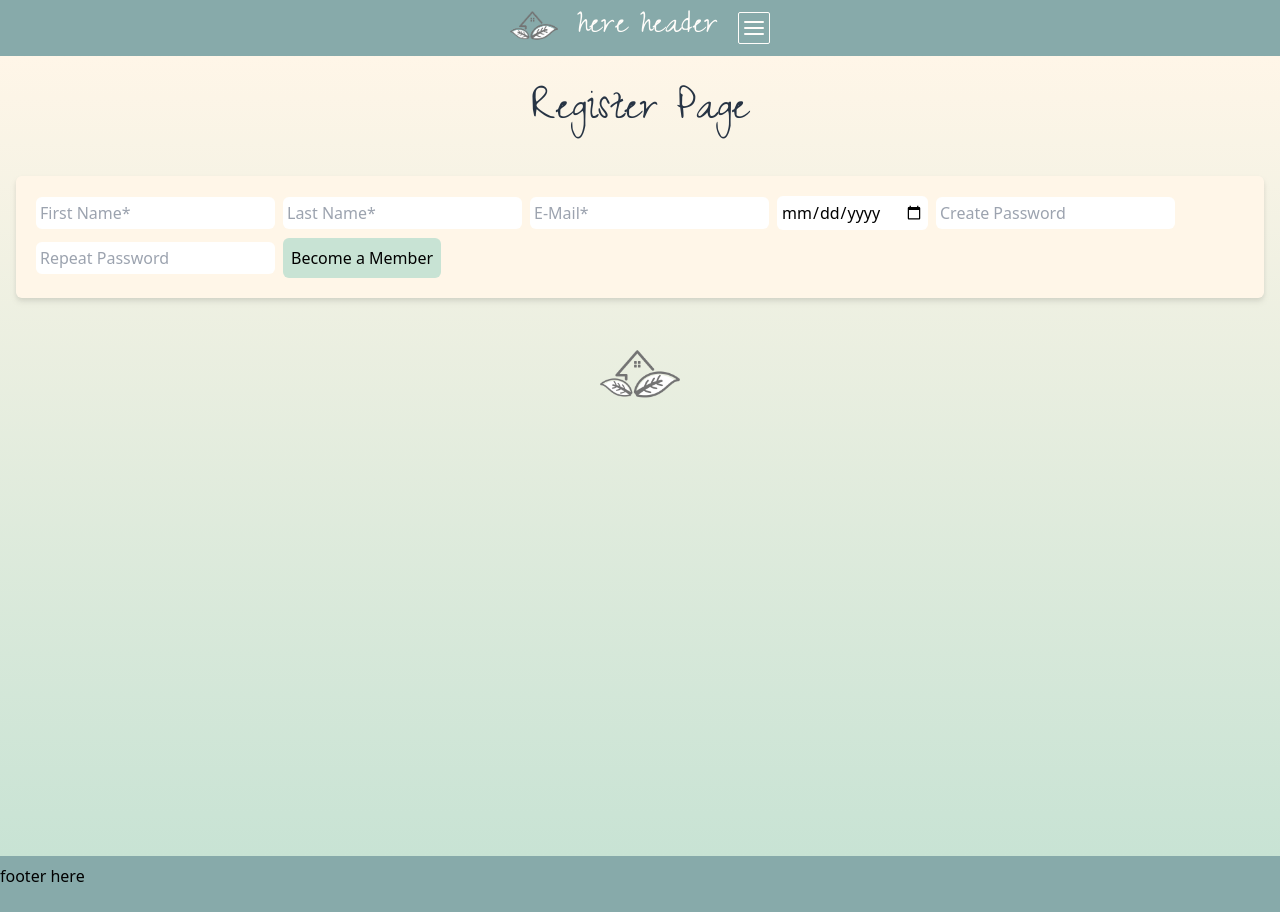
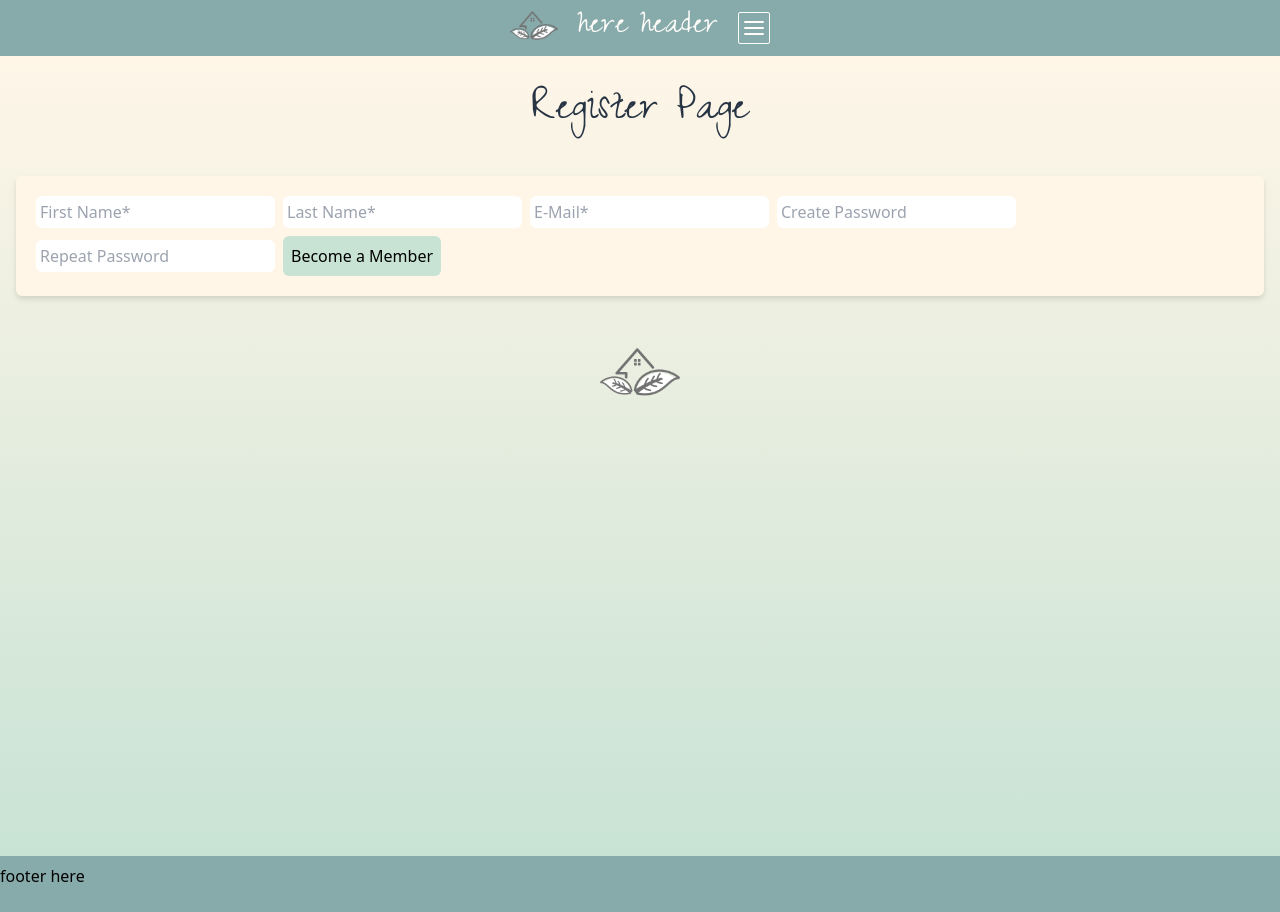
Before and after one commit to pietow/client-react, a React (Create React App) app: page /register in a window 1280 px wide. Built offline with nearby package versions, Linux system fonts and the light colour scheme.

Commit message:
feat: add blur on click

```diff
--- a/src/App.js
+++ b/src/App.js
@@ -16,6 +16,13 @@ import Dashboard from './pages/Dashboard'
 
 export default function App() {
 
+    const [toggle, setToggle] = useState(0)
+
+    const toggleBurger = (e) => { //menu visible or not?
+        e.preventDefault()
+        toggle ? setToggle(0) : setToggle(1);
+      }
+
     /* const { token, setToken } = useToken()
 
     if (!token) {
@@ -23,11 +30,11 @@ export default function App() {
     }   */
     return (
         <BrowserRouter>
-            <Header />
+            <Header toggle={toggle} setToggle={setToggle} toggleBurger={toggleBurger}/>
             <Routes>
                 <Route path="/admin" element={<Admin />} />
                 <Route path="/login" element={<Login />} />
-                <Route path="/register" element={<Register />} />
+                <Route path="/register" element={<Register toggle={toggle}/>} />
                 <Route path="/contact" element={<Contact />} />
                 <Route path="/" element={<Dashboard />} />
             </Routes>
--- a/src/components/Header.js
+++ b/src/components/Header.js
@@ -1,14 +1,14 @@
 import React, {useState} from 'react'
 import Logo from '../components/Logo'
 
-export default function Header() {
+export default function Header({toggle, setToggle, toggleBurger}) {
 
-  const [toggle, setToggle] = useState(0)
+  // const [toggle, setToggle] = useState(0)
 
-  const toggleBurger = (e) => { //menu visible or not?
-    e.preventDefault()
-    toggle ? setToggle(0) : setToggle(1);
-  }
+  // const toggleBurger = (e) => { //menu visible or not?
+  //   e.preventDefault()
+  //   toggle ? setToggle(0) : setToggle(1);
+  // }
 
   const burger = () => { //burger menu; maybe over-engineered ^^
     let rows = [];
--- a/src/pages/Register.js
+++ b/src/pages/Register.js
@@ -2,7 +2,7 @@
 import Logo_Big from '../assets/img/logo-big.png'
 import {useState} from 'react'
 
-export default function Register() {
+export default function Register({toggle}) {
 
   const [data, setData] = useState({})
 
@@ -29,6 +29,7 @@ export default function Register() {
   }
 
   return (
+    <div className={toggle ? "blur-sm" : ""}>
     <main className="flex h-screen flex-col items-center space-y-10 bg-gradient-to-t from-pistachio-normal to-apricot-bright">
         <h1 className="font-zeyada text-5xl mt-8 text-gray-dark">Register Page</h1>
 
@@ -37,7 +38,7 @@ export default function Register() {
           <input onChange={e => setData(data, data.fname = e.target.value)} className="p-1 m-1 rounded-md" type="text" id="fname" name="fname" placeholder="First Name*"/>
           <input onChange={e => setData(data, data.lname = e.target.value)} className="p-1 m-1 rounded-md" type="text" id="lname" name="lname" placeholder="Last Name*"/>
           <input onChange={e => setData(data, data.email = e.target.value)} className="p-1 m-1 rounded-md" type="email" id="email" name="email" placeholder="E-Mail*"/>
-          <input onChange={e => setData(data, data.birthdate = e.target.value)} className="p-1 m-1 rounded-md" type="date" id="age" name="age" placeholder="Date of Birth"/>
+          {/* <input onChange={e => setData(data, data.birthdate = e.target.value)} className="p-1 m-1 rounded-md" type="date" id="age" name="age" placeholder="Date of Birth"/> */}
           <input onChange={e => setData(data, data.password = e.target.value)} className="p-1 m-1 rounded-md" type="password" id="password" name="password" placeholder="Create Password"/>
 
           <input onChange={e => setData(data, data.rePassword = e.target.value)} className="p-1 m-1 rounded-md" type="password" id="rePassword" name="rePassword" placeholder="Repeat Password"/>
@@ -49,5 +50,6 @@ export default function Register() {
           <figcaption></figcaption>
         </figure>
     </main>
+    </div>
   );
 }
```
